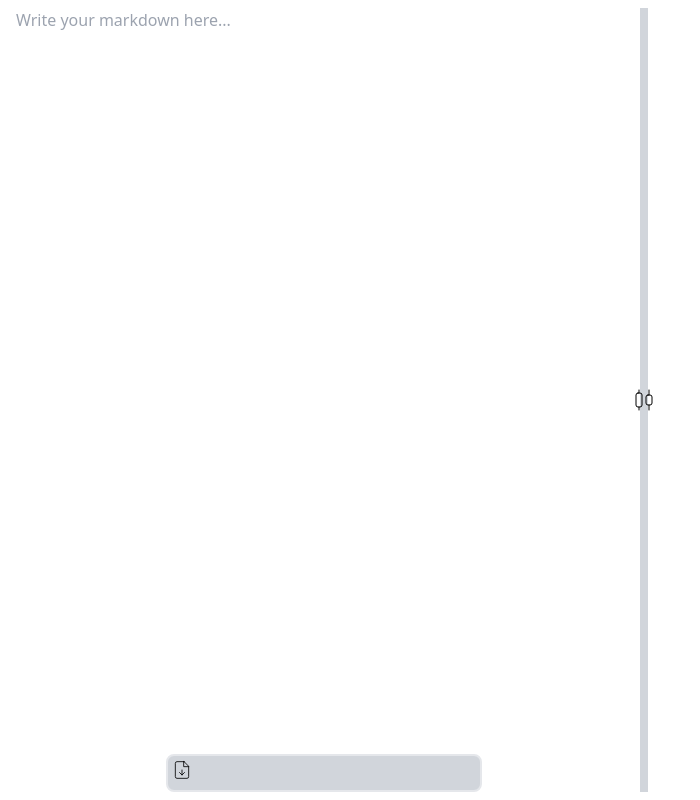
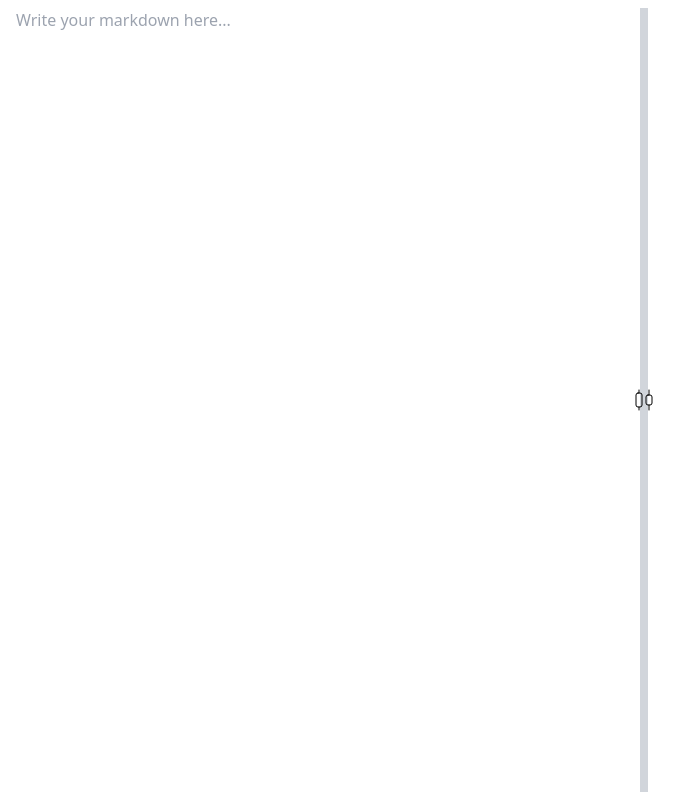
Before and after one commit to skyheat/carrot-editor, a Next.js app: page / in a window 1280 px wide. Shown: the whole page, without its empty margins (0-700 px from the left). Built offline with nearby package versions, Linux system fonts and the light colour scheme.

Commit message:
added lucide, added cleartext, removed toolbar for now

```diff
--- a/package.json
+++ b/package.json
@@ -16,6 +16,7 @@
     "eslint": "8.47.0",
     "eslint-config-next": "13.4.19",
     "github-markdown-css": "^5.2.0",
+    "lucide-react": "^0.269.0",
     "next": "13.4.19",
     "postcss": "8.4.28",
     "react": "18.2.0",
--- /dev/null
+++ b/src/components/ClearText/index.tsx
@@ -0,0 +1,14 @@
+import { X } from "lucide-react";
+import React from "react";
+
+type Props = { setMarkdownText: (text: string) => void };
+
+const ClearText = ({ setMarkdownText }: Props) => {
+  return (
+    <button onClick={() => setMarkdownText("")}>
+      <X size={24} strokeWidth={1.5} color={"black"} />
+    </button>
+  );
+};
+
+export default ClearText;
--- a/src/components/Download/index.tsx
+++ b/src/components/Download/index.tsx
@@ -1,3 +1,4 @@
+import { FileDown } from "lucide-react";
 import React from "react";
 
 type Props = {
@@ -21,22 +22,7 @@ const Download = ({ markdownText }: Props) => {
   }
   return (
     <button onClick={() => downloadMarkdown(markdownText)}>
-      <svg
-        xmlns="http://www.w3.org/2000/svg"
-        width="20"
-        height="20"
-        viewBox="0 0 24 24"
-        fill="none"
-        stroke="currentColor"
-        stroke-width="1"
-        stroke-linecap="round"
-        stroke-linejoin="round"
-      >
-        <path d="M14.5 2H6a2 2 0 0 0-2 2v16a2 2 0 0 0 2 2h12a2 2 0 0 0 2-2V7.5L14.5 2z" />
-        <polyline points="14 2 14 8 20 8" />
-        <path d="M12 18v-6" />
-        <path d="m9 15 3 3 3-3" />
-      </svg>
+      <FileDown size={24} strokeWidth={1.5} color={"black"} />
     </button>
   );
 };
--- a/src/components/TextEditor/index.tsx
+++ b/src/components/TextEditor/index.tsx
@@ -24,22 +24,25 @@ const TextEditor = () => {
         style={{ width: editorWidth, minWidth: editorWidth }}
       >
         <textarea
-          className="flex relative outline-none text-black border-0 pl-2 h-full w-full resize-none mb-10" // Add some margin-bottom
+          className="flex relative outline-none text-black border-0 pl-2 h-full w-full resize-none mb-10"
           placeholder="Write your markdown here..."
           onChange={(e) => setMarkdownText(e.target.value)}
           value={markdownText}
           onKeyDown={handleKeyDown}
         />
-        <div className="absolute bottom-0 left-1/2 transform -translate-x-1/2 z-10 w-1/2">
-          <Toolbar markdownText={markdownText} />
-        </div>
+        {/* <div className="absolute bottom-0 left-1/2 transform -translate-x-1/2 z-10 w-1/2">
+          <Toolbar
+            markdownText={markdownText}
+            setMarkdownText={setMarkdownText}
+          />
+        </div> */}
       </div>
       <WidthControlDivider
         onReset={() => setEditorWidth("50%")}
         resizingRef={resizingRef}
       />
       <div
-        className="markdown-body overflow-y-auto pl-2" // Change to overflow-x-auto
+        className="markdown-body overflow-y-auto pl-2"
         style={{ width: `calc(100% - ${editorWidth})` }}
       >
         <ReactMarkdown
--- a/src/components/Toolbar/index.tsx
+++ b/src/components/Toolbar/index.tsx
@@ -1,15 +1,18 @@
 import React from "react";
 import Download from "../Download";
+import ClearText from "../ClearText";
 
 type Props = {
   className?: string;
   markdownText: string;
+  setMarkdownText: (text: string) => void;
 };
 
-const Toolbar = ({ markdownText, className }: Props) => {
+const Toolbar = ({ markdownText, className, setMarkdownText }: Props) => {
   return (
-    <div className="border-2 rounded-lg p-1 bg-gray-300">
+    <div className="border-2 rounded-lg p-1 bg-gray-300 flex justify-evenly">
       <Download markdownText={markdownText} />
+      <ClearText setMarkdownText={setMarkdownText} />
     </div>
   );
 };
```
Also changed, not shown: 1 other file (tests, documents, lock files or other folders).
